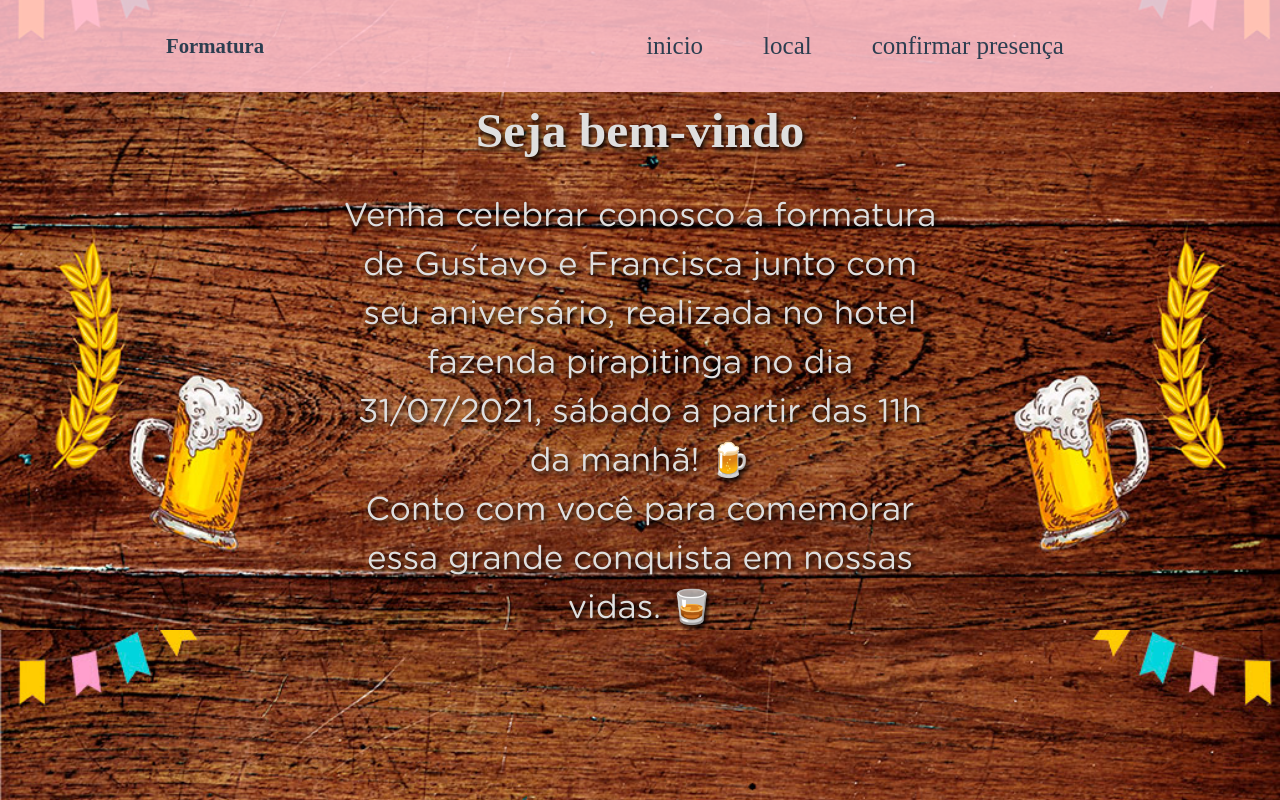
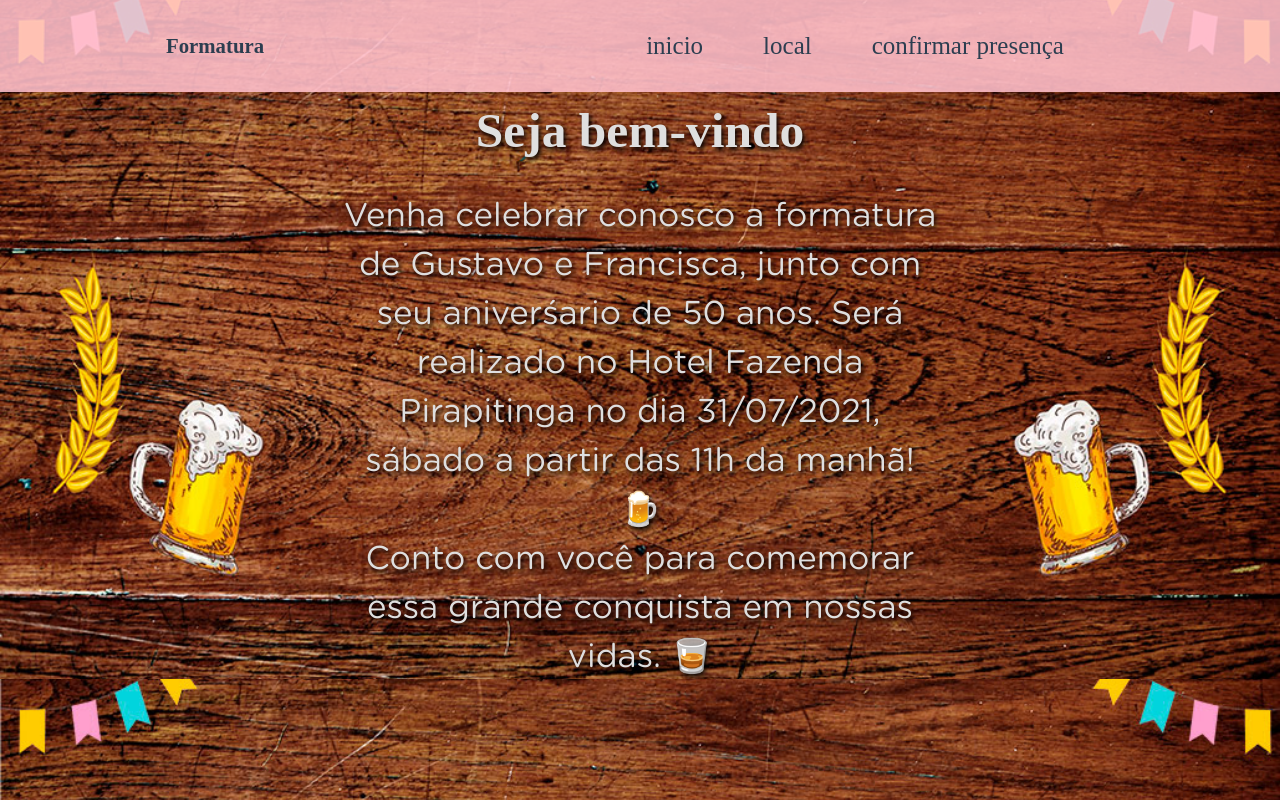
Before and after one commit to terzeu/invites-website, a Vue app: page / in a window 1280 px wide. Shown: the top 800 px of the page. Built offline with nearby package versions, Linux system fonts and the light colour scheme; a web font is replaced by a local one.

Commit message:
description ajustada apos revisão

```diff
--- a/src/views/Home.vue
+++ b/src/views/Home.vue
@@ -3,7 +3,7 @@
   <div class="home-content">
     <h2 class="home-title">Seja bem-vindo</h2>
     <div class="welcome-description">
-      <p>Venha celebrar conosco a formatura de Gustavo e Francisca junto com seu aniversário, realizada no hotel fazenda pirapitinga no dia 31/07/2021, sábado a partir das 11h da manhã! 🍺</p>
+      <p>Venha celebrar conosco a formatura de Gustavo e Francisca, junto com seu aniverśario de 50 anos. Será realizado no Hotel Fazenda Pirapitinga no dia 31/07/2021, sábado a partir das 11h da manhã! 🍺</p>
       <p>Conto com você para comemorar essa grande conquista em nossas vidas. 🥃</p>
     </div>
   </div>
```
